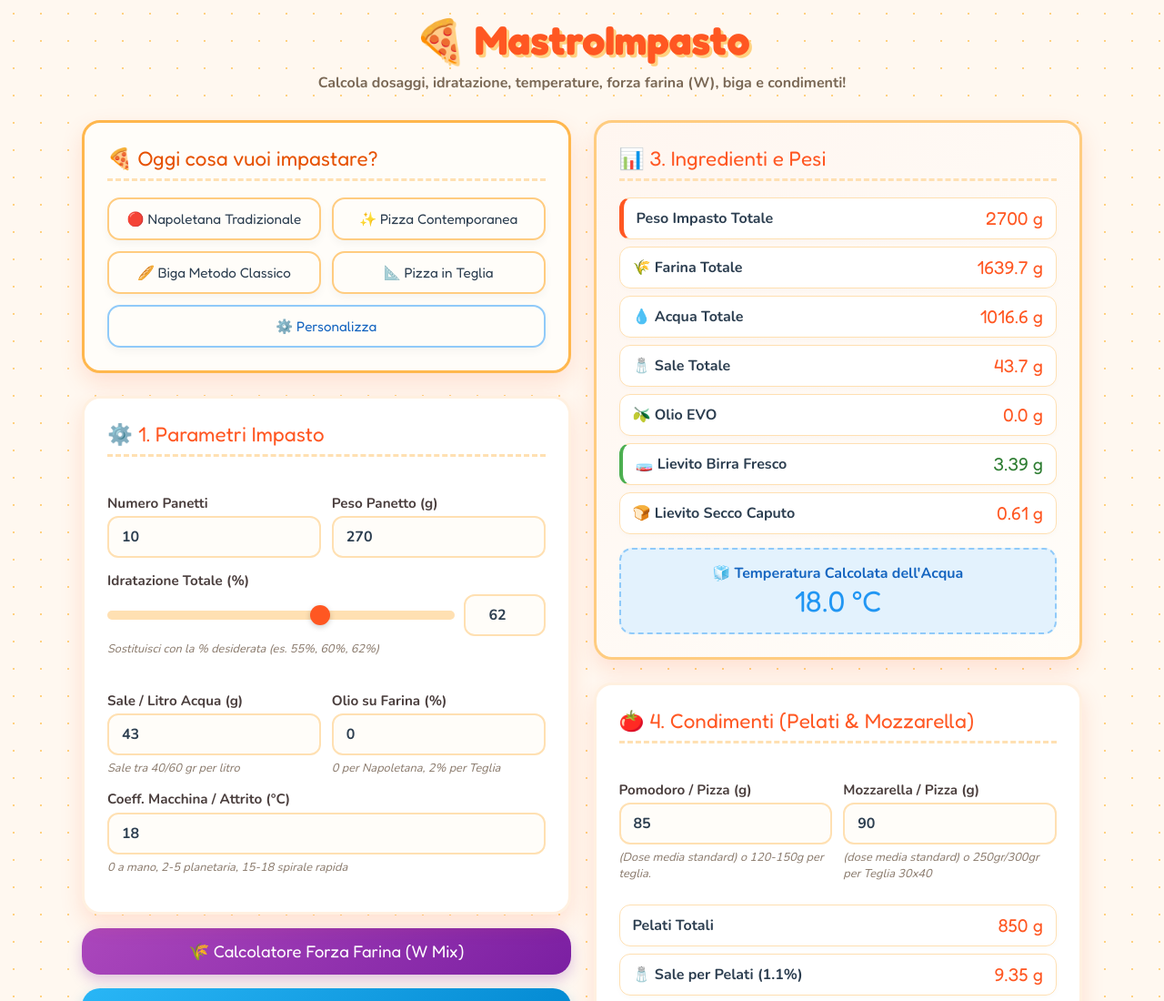
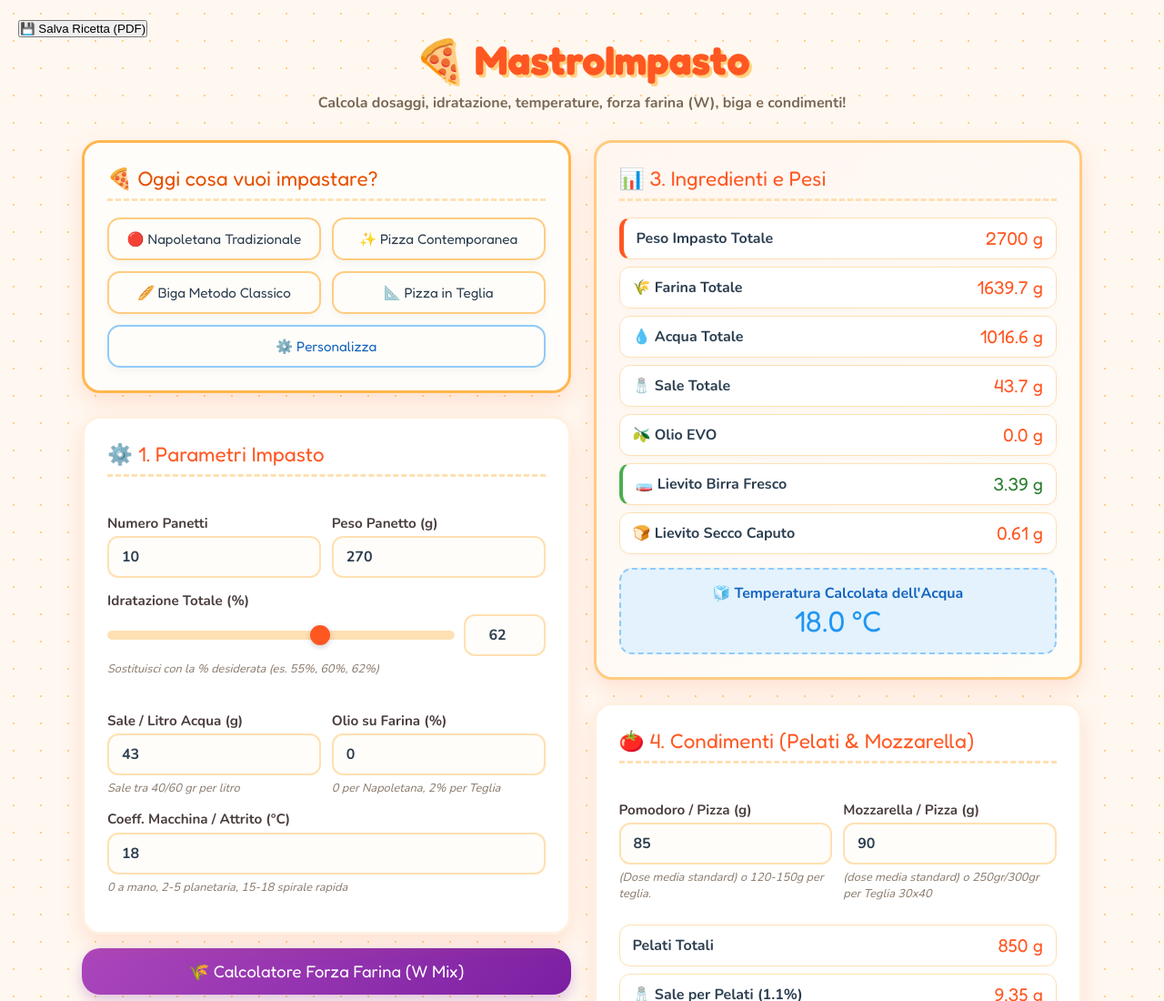
Before and after one commit to CalPizza-dotcom/Mastro-Impasto, a plain HTML site: page index.html in a window 1280 px wide. Shown: the top 1100 px of the page at 91% size. Drawn offline with nearby package versions, Linux system fonts and the light colour scheme.

Commit message:
Update index.html

```diff
--- a/index.html
+++ b/index.html
@@ -4,6 +4,8 @@
   <meta charset="UTF-8" />
   <meta name="viewport" content="width=device-width, initial-scale=1.0" />
   <title>🍕 MastroImpasto</title>
+
+  <button id="btn-salva-ricetta">💾 Salva Ricetta (PDF)</button>
 
   <!-- Google Fonts -->
   <link rel="preconnect" href="https://fonts.googleapis.com">
```
